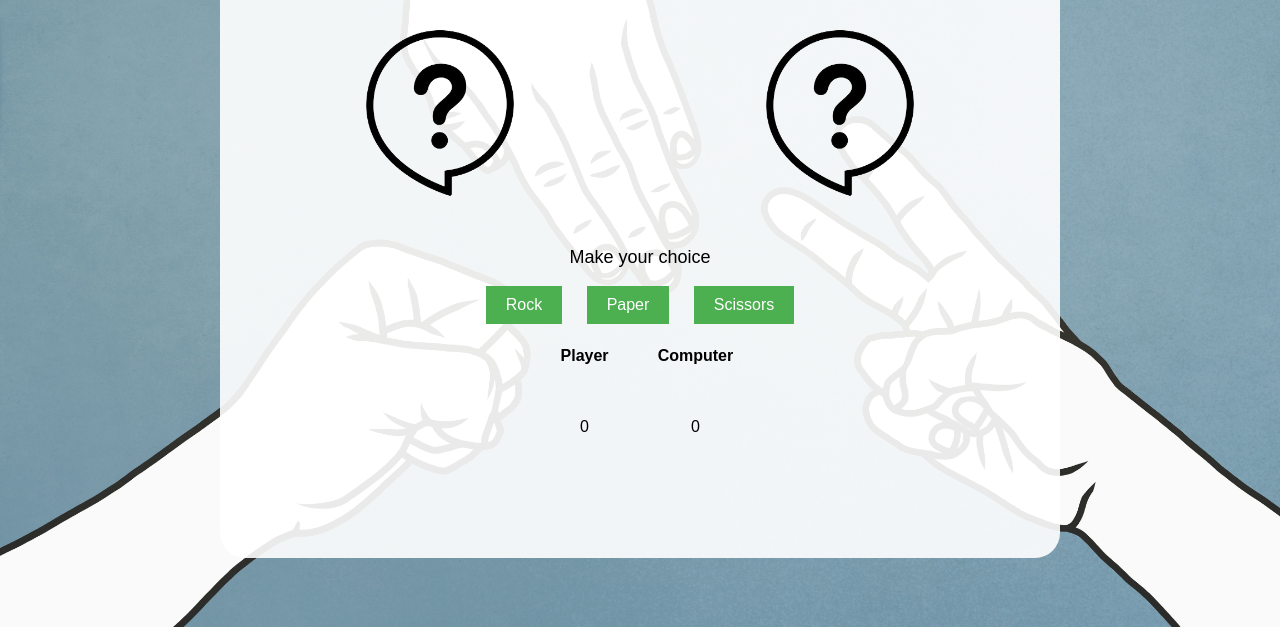
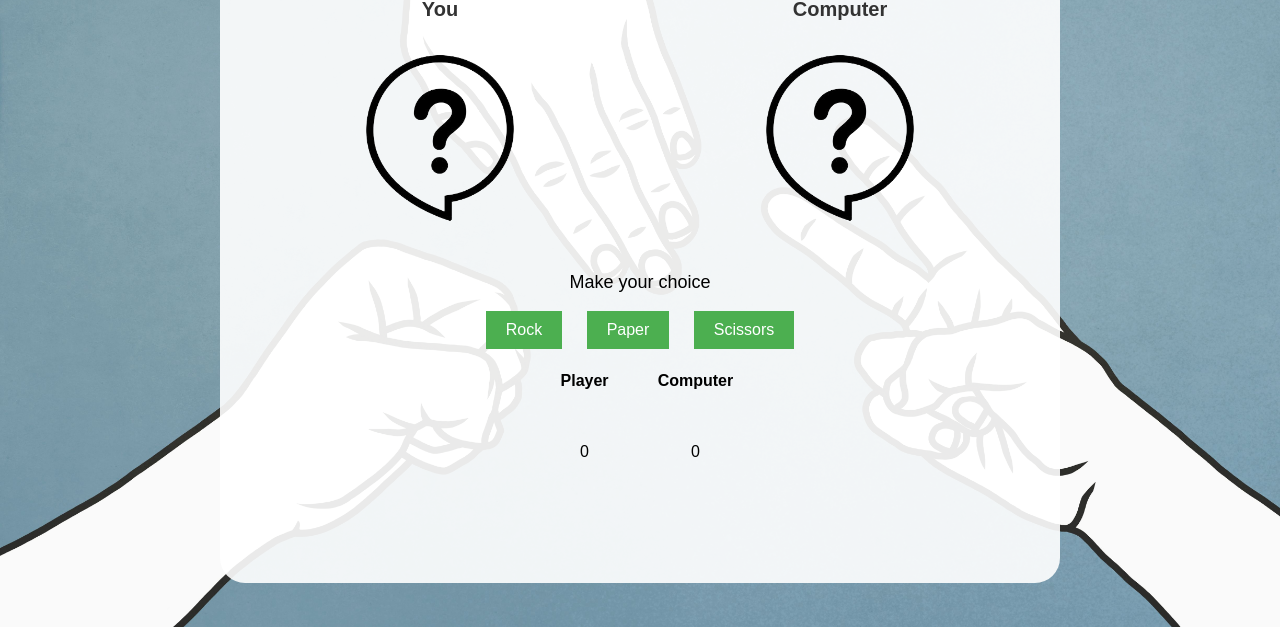
Before and after one commit to jan01010/Rock-Paper-Scissors, a plain HTML site: page index.html in a window 1280 px wide. Shown: the part 173-800 px from the top of the page. Drawn offline with Linux system fonts and the light colour scheme.

Commit message:
Update style.css

```diff
--- a/style.css
+++ b/style.css
@@ -8,7 +8,7 @@ body {
   background-color: rgba(255, 255, 255, 0.9);
   width: 800px;
   padding: 50px 20px;
-  margin: auto;
+  margin: 25px auto;
   text-align: center;
   border-radius: 25px;
 }
```
